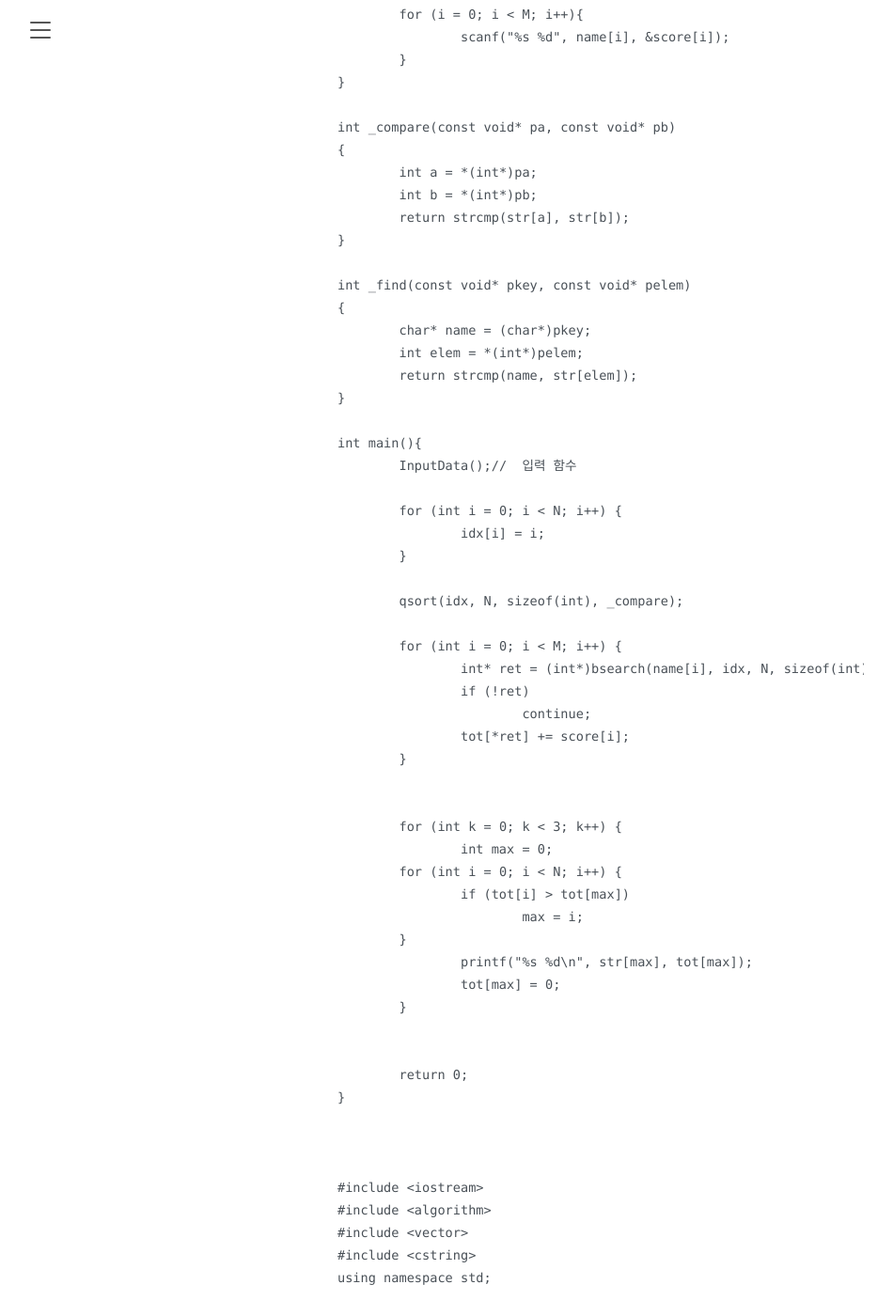
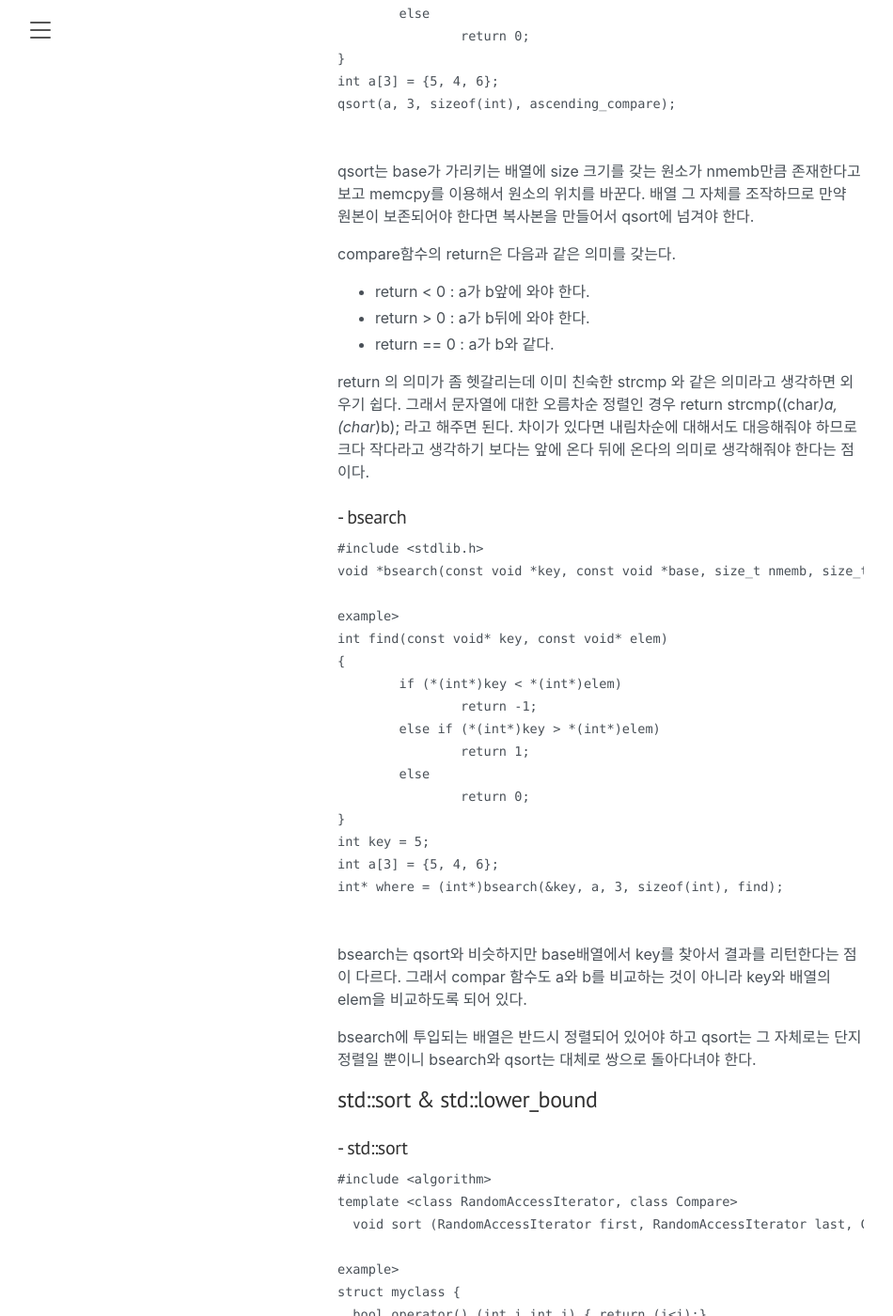
Before and after one commit to nyaooooong/nyaooooong.github.io, a Jekyll site: the page built from _posts/2020-04-22-1.md, in a window 1280 px wide and 1400 px high, scrolled down 679 px. Shown: the whole window at 94% size, without its empty margins (1-951 px from the left). Built offline with Jekyll 4.4.1, drawn with Linux system fonts in a browser that asks for light colours; some of the changed text lies outside the part shown.

Commit message:
update posts

````diff
--- a/_posts/2020-04-22-1.md
+++ b/_posts/2020-04-22-1.md
@@ -7,6 +7,100 @@ category: programing
 tags: algorithm C C++
 published: true
 ---
+
+알고리즘 문제에서 시간 복잡도의 벽을 넘기 위한 방법으로 무작위 데이터를 정렬하고
+정렬된 데이터를 이진탐색으로 빠르게 접근하는 방식이 많이 쓰인다.
+
+이를 위해 C/C++에서 qsort & bsearch 혹은 std::sort & std::lower_bound를 제공해준다.
+
+## bsearch & qsort
+### - qsort
+```C++
+#include <stdlib.h>
+void qsort(void *base, size_t nmemb, size_t size, int (*compar)(const void *, const void *));
+
+example>
+int ascending_compare(const void* a, const void* b)
+{
+	if (*(int*)a < *(int*)b)
+		return -1;
+	else if (*(int*)a > *(int*)b)
+		return 1;
+	else
+		return 0;
+}
+int a[3] = {5, 4, 6};
+qsort(a, 3, sizeof(int), ascending_compare);
+```
+qsort는 base가 가리키는 배열에 size 크기를 갖는 원소가 nmemb만큼 존재한다고 보고 memcpy를 이용해서 원소의 위치를 바꾼다.
+배열 그 자체를 조작하므로 만약 원본이 보존되어야 한다면 복사본을 만들어서 qsort에 넘겨야 한다.
+
+compare함수의 return은 다음과 같은 의미를 갖는다.
+- return < 0 : a가 b앞에 와야 한다.
+- return > 0 : a가 b뒤에 와야 한다.
+- return == 0 : a가 b와 같다.
+
+return 의 의미가 좀 헷갈리는데 이미 친숙한 strcmp 와 같은 의미라고 생각하면 외우기 쉽다.
+그래서 문자열에 대한 오름차순 정렬인 경우 return strcmp((char*)a, (char*)b); 라고 해주면 된다.
+차이가 있다면 내림차순에 대해서도 대응해줘야 하므로 크다 작다라고 생각하기 보다는 앞에 온다 뒤에 온다의 의미로 생각해줘야 한다는 점이다.
+
+### - bsearch
+```C++
+#include <stdlib.h>
+void *bsearch(const void *key, const void *base, size_t nmemb, size_t size, int (*compar)(const void *, const void *));
+
+example>
+int find(const void* key, const void* elem)
+{
+	if (*(int*)key < *(int*)elem)
+		return -1;
+	else if (*(int*)key > *(int*)elem)
+		return 1;
+	else
+		return 0;
+}
+int key = 5;
+int a[3] = {5, 4, 6};
+int* where = (int*)bsearch(&key, a, 3, sizeof(int), find);
+```
+bsearch는 qsort와 비슷하지만 base배열에서 key를 찾아서 결과를 리턴한다는 점이 다르다.
+그래서 compar 함수도 a와 b를 비교하는 것이 아니라 key와 배열의 elem을 비교하도록 되어 있다.
+
+bsearch에 투입되는 배열은 반드시 정렬되어 있어야 하고 qsort는 그 자체로는 단지 정렬일 뿐이니
+bsearch와 qsort는 대체로 쌍으로 돌아다녀야 한다.
+
+## std::sort & std::lower_bound
+### - std::sort
+```C++
+#include <algorithm>
+template <class RandomAccessIterator, class Compare>
+  void sort (RandomAccessIterator first, RandomAccessIterator last, Compare comp);
+
+example>
+struct myclass {
+  bool operator() (int i,int j) { return (i<j);}
+} myobject;
+int myints[] = {32,71,12,45,26,80,53,33};
+std::vector<int> myvector (myints, myints+8);
+std::sort (myvector.begin(), myvector.end(), myobject);
+```
+std::sort는 RandomAccessIterator로 접근하므로 stl이 제공하는 container중에서는 vector나 array만 가능하다.
+comp 는 function pointer나 function object 가 가능하다.
+만약 여러가지 타입을 비교해야 하는 상황이라면 function object를 사용해야 할 것이다.
+
+
+
+
+
+- 문제
+
+N( ≤ 10000)개의 이름(length ≤ 20)에 대해 투표를 진행한다.
+M명의 사람이 투표하는데 이름을 잘못 쓰거나 해서 무효표가 되는 경우가 있다.
+최다득표자를 찾아라.
+
+- 접근
+10000개의 후보자에 대
+1. 인원이 많
 
 ```C++
 #include <stdio.h>
@@ -129,7 +222,7 @@ int main(){
 		idx.push_back(i);
 	}
 
-	std::sort(idx.begin(), idx.end(), Search);
+	std::sort(idx.begin(), idx.end(), [](int idx1, int idx2)->bool{ return strcmp(str[idx1], str[idx2]) < 0; });
 
 	std::vector<int>::iterator itor = idx.begin();
 
@@ -143,15 +236,14 @@ int main(){
 
 	for (int k = 0; k < 3; k++) {
 		int max = 0;
-	for (int i = 0; i < N; i++) {
-		if (tot[i] > tot[max])
-			max = i;
-	}
+		for (int i = 0; i < N; i++) {
+			if (tot[i] > tot[max])
+				max = i;
+		}
 		cout << str[max] << " " << tot[max] << endl;
 		tot[max] = 0;
 	}
 
-
 	return 0;
 }
 ```
````
Also changed, not shown: other parts of _posts/2020-04-22-1.md (+2 -3 lines), _posts/2020-06-04-1.md (added, +68 -0 lines).
